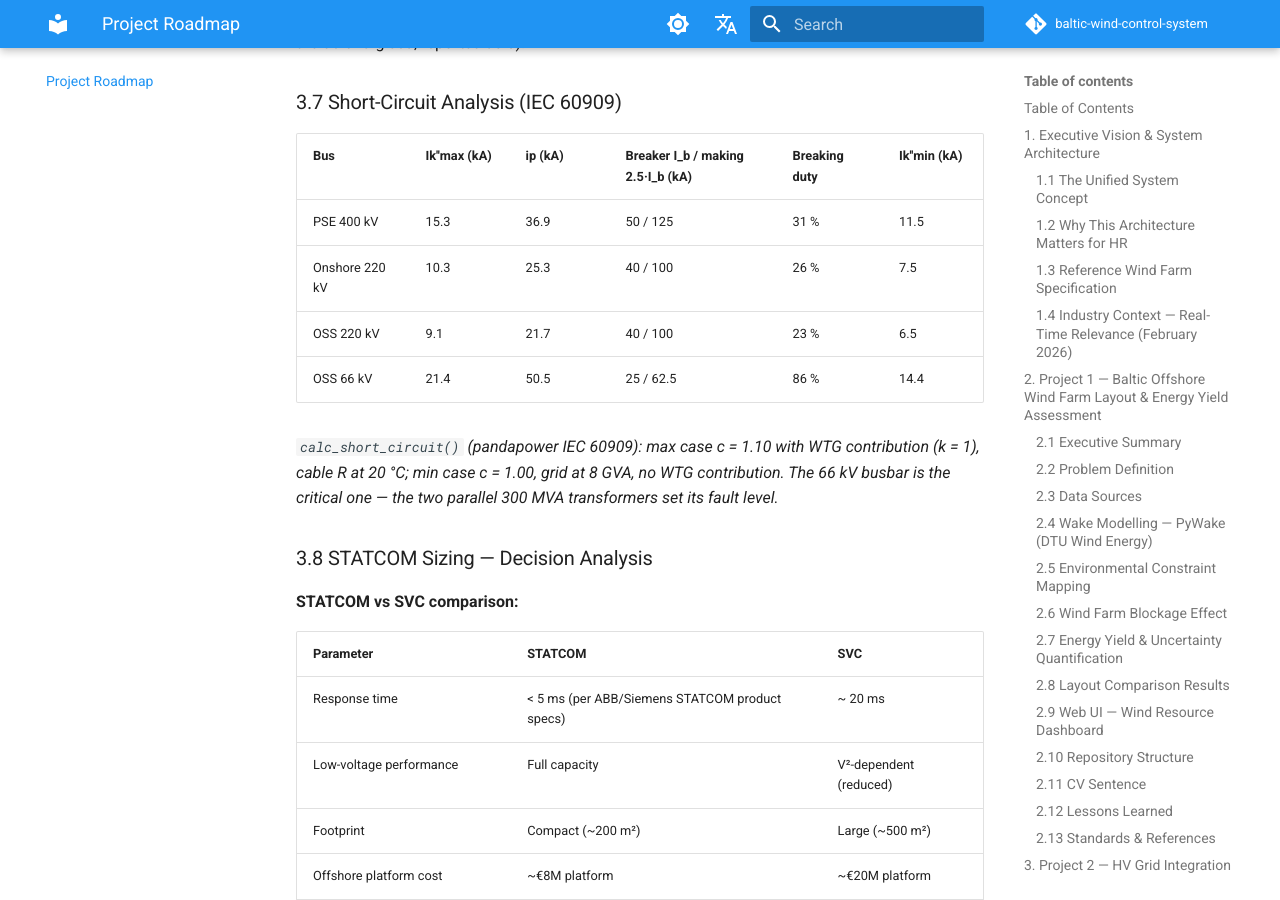
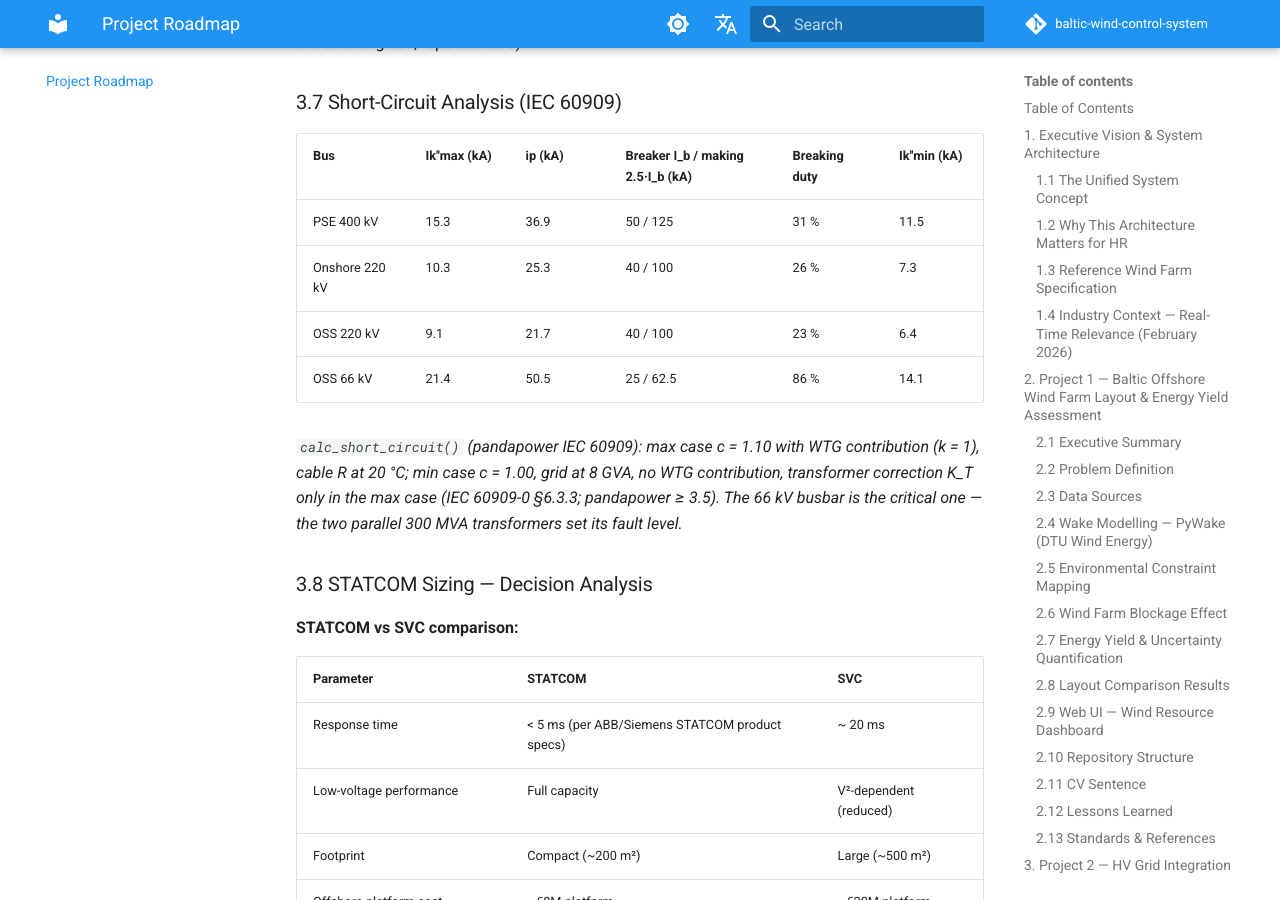
Before and after one commit to polat-mustafa/baltic-wind-control-system, an MkDocs documentation site: the page built from docs/Project_Roadmap.md, in a window 1280 px wide and 900 px high, scrolled down 13899 px. Built offline with MkDocs 1.6.1 and Material for MkDocs 9.7.7, drawn with Linux system fonts in a browser that asks for light colours; comment, search, counter and statistics services are not loaded.

Commit message:
fix(p2): Ik''min without transformer correction after pandapower 3.5
pandapower 3.5 (bumped on main in #212) applies the IEC 60909-0 §6.3.3
correction factor K_T only in the max case. Ik''min at the OSS 66 kV
busbar drops from 14.4 to 14.1 kA, which is the more conservative value
for protection sensitivity. Update the test, the roadmap fault table and
the protection worked example (margin at Ik''min now 482 ms).

Co-Authored-By: Claude Opus 5.5 <noreply@anthropic.com>
Claude-Session: https://claude.ai/code/session_016RfxBaKFx98aaPjjBw4ywy

```diff
--- a/docs/Project_Roadmap.md
+++ b/docs/Project_Roadmap.md
@@ -420,11 +420,11 @@ PSE compliance verification follows EON → ION → FON stages before granting o
 | Bus | Ik''max (kA) | ip (kA) | Breaker I_b / making 2.5·I_b (kA) | Breaking duty | Ik''min (kA) |
 |-----|-------------|---------|-----------------------------------|---------------|--------------|
 | PSE 400 kV | 15.3 | 36.9 | 50 / 125 | 31 % | 11.5 |
-| Onshore 220 kV | 10.3 | 25.3 | 40 / 100 | 26 % | 7.5 |
-| OSS 220 kV | 9.1 | 21.7 | 40 / 100 | 23 % | 6.5 |
-| OSS 66 kV | 21.4 | 50.5 | 25 / 62.5 | 86 % | 14.4 |
-
-*`calc_short_circuit()` (pandapower IEC 60909): max case c = 1.10 with WTG contribution (k = 1), cable R at 20 °C; min case c = 1.00, grid at 8 GVA, no WTG contribution. The 66 kV busbar is the critical one — the two parallel 300 MVA transformers set its fault level.*
+| Onshore 220 kV | 10.3 | 25.3 | 40 / 100 | 26 % | 7.3 |
+| OSS 220 kV | 9.1 | 21.7 | 40 / 100 | 23 % | 6.4 |
+| OSS 66 kV | 21.4 | 50.5 | 25 / 62.5 | 86 % | 14.1 |
+
+*`calc_short_circuit()` (pandapower IEC 60909): max case c = 1.10 with WTG contribution (k = 1), cable R at 20 °C; min case c = 1.00, grid at 8 GVA, no WTG contribution, transformer correction K_T only in the max case (IEC 60909-0 §6.3.3; pandapower ≥ 3.5). The 66 kV busbar is the critical one — the two parallel 300 MVA transformers set its fault level.*
 
 ### 3.8 STATCOM Sizing — Decision Analysis
 
```
Also changed, not shown: 2 other files.
